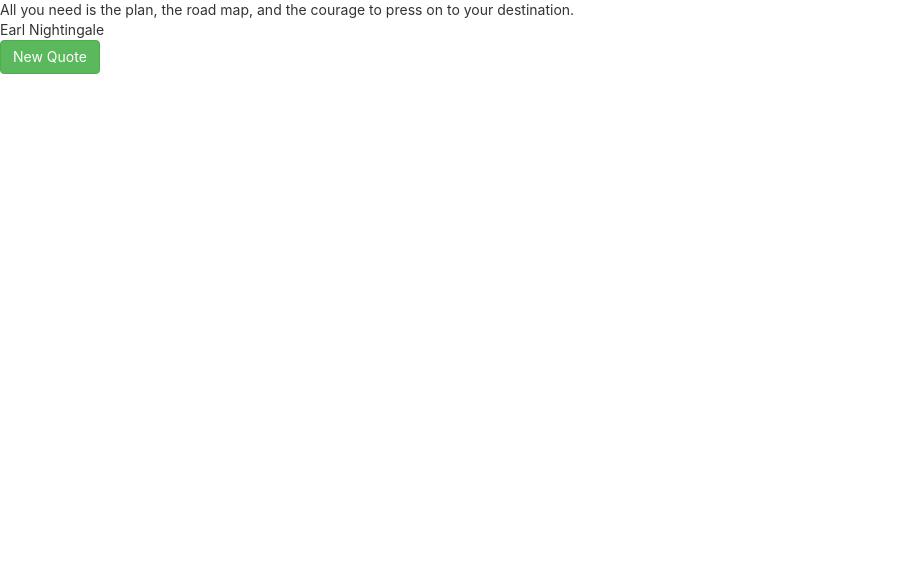
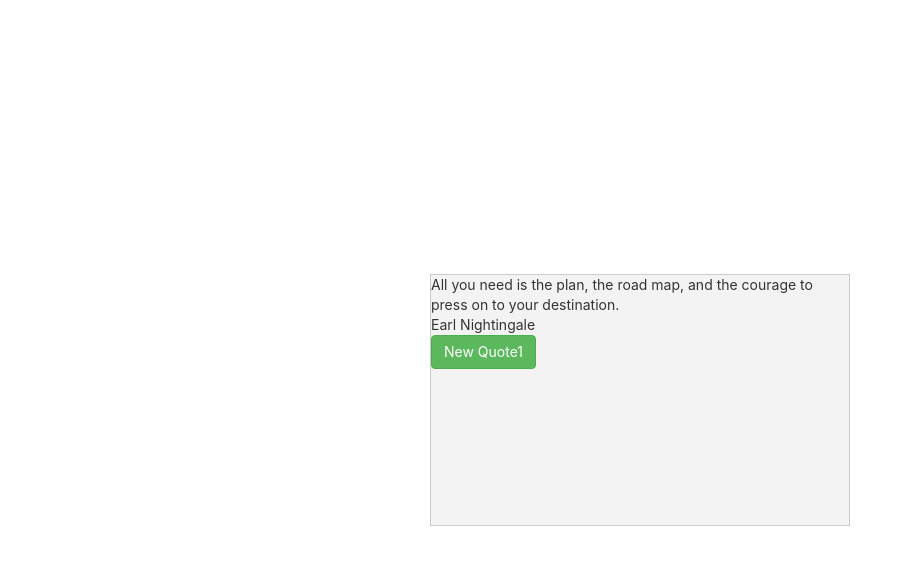
Before and after one commit to DzmitryUr/quotes, a React (Create React App) app: page / in a window 1280 px wide. Shown: the top 564 px of the page, without its empty margins (0-913 px from the left). Built offline with nearby package versions, Linux system fonts and the light colour scheme.

Commit message:
add styles

```diff
--- a/src/App.css
+++ b/src/App.css
@@ -30,3 +30,15 @@
     transform: rotate(360deg);
   }
 }
+
+#quote-box {
+    position:fixed;
+    top: 50%;
+    left: 50%;
+    width:30em;
+    height:18em;
+    margin-top: -9em; /*set to a negative number 1/2 of your height*/
+    margin-left: -15em; /*set to a negative number 1/2 of your width*/
+    border: 1px solid #ccc;
+    background-color: #f3f3f3;
+}
--- a/src/App.js
+++ b/src/App.js
@@ -16,7 +16,6 @@ class App extends Component {
   }
 
   handleClick() {
-    console.log('click');
     this.index = Math.floor(Math.random() * 9);
     this.setState({
       quote: quotes[this.index].quote,
@@ -34,7 +33,7 @@ class App extends Component {
           {this.state.author}
         </div>
           <Button bsStyle="success" id="new-quote" onClick={this.handleClick}>
-            New Quote
+            New Quote1
           </Button>
       </div>
     );
```
